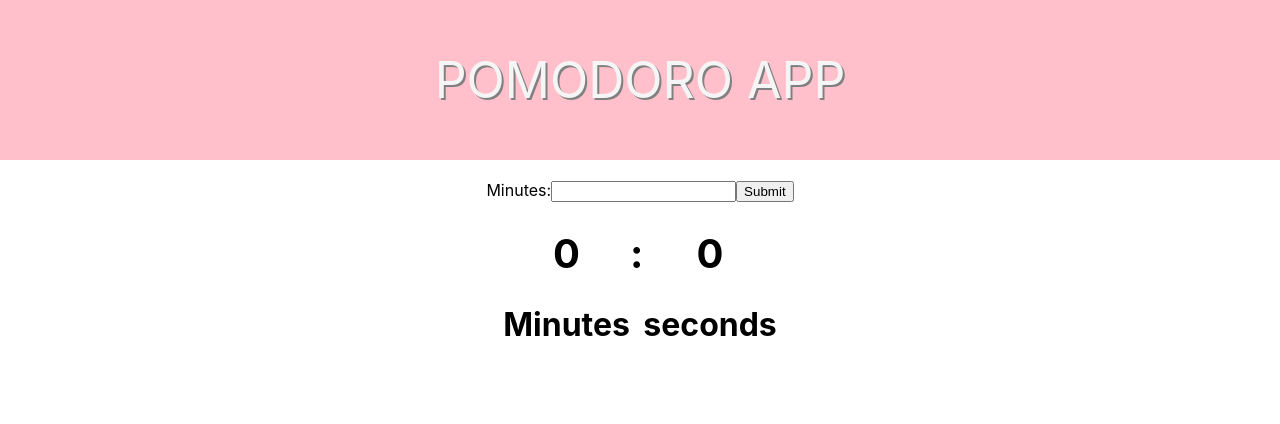
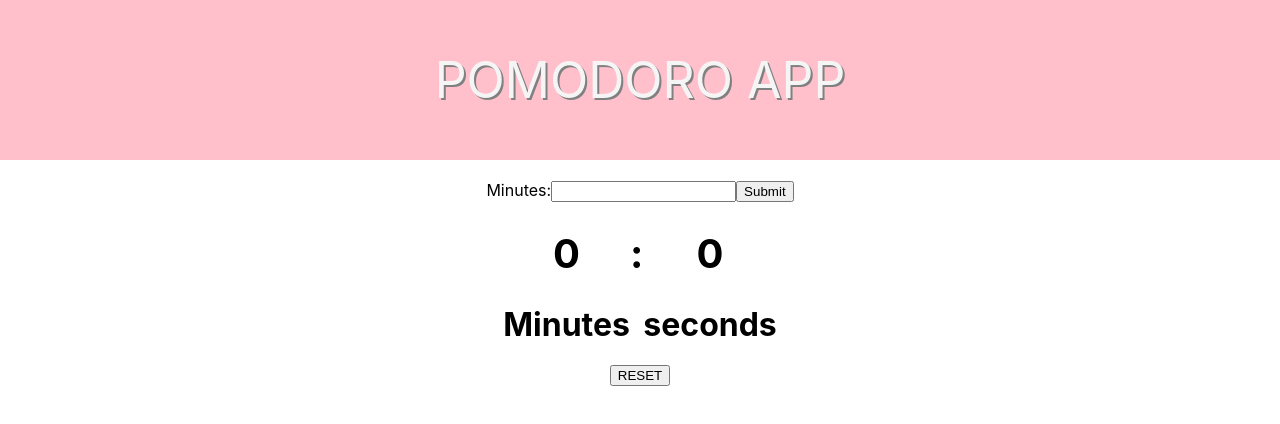
Before and after one commit to shafeenashaikh/React-Pomodoro-App, a React (Create React App) app: page / in a window 1280 px wide. Shown: the top 424 px of the page. Built offline with nearby package versions, Linux system fonts and the light colour scheme.

Commit message:
added reset button

```diff
--- a/src/components/Block.jsx
+++ b/src/components/Block.jsx
@@ -5,7 +5,7 @@ const Text = styled.h1`
     font-size: 40px;
 `
 
-const Block= ({param, number}) => {
+const Block= ({number,param}) => {
     return (
         <div align='center'>
             <Text>{number}</Text>
--- a/src/components/Finished.jsx
+++ b/src/components/Finished.jsx
@@ -2,7 +2,7 @@ import React from 'react'
 
 function Finished() {
     return (
-        <div>
+        <div align='center'>
             FINISHED
         </div>
     )
--- a/src/components/Form.jsx
+++ b/src/components/Form.jsx
@@ -16,17 +16,17 @@ function Form({setTimeLeft}) {
 
     const {register, handleSubmit, errors } = useForm();
 
-    const onsubmit = data => {
-        console.log(data);
+    const onSubmit = data => {
+        console.log(data.minutes);
         $('#pomodoro-form').trigger("reset");
-        setTimeLeft(data*60);
+        setTimeLeft(data.minutes*60);
     };
 
     return (
         <>
         <Container>
             <Text>Minutes:</Text>
-            <form noValidate onSubmit={handleSubmit(onsubmit)} id='pomodoro-form'>
+            <form noValidate onSubmit={handleSubmit(onSubmit)} id='pomodoro-form'>
                 <input
                     type='number'
                     name='minutes'
--- a/src/components/Timer.jsx
+++ b/src/components/Timer.jsx
@@ -1,4 +1,4 @@
-import React from 'react'
+import React,{ useEffect, useRef} from 'react'
 import Block from './Block';
 import styled from 'styled-components';
 
@@ -10,15 +10,36 @@ const Container = styled.div`
 const Text = styled.h1`
     font-size: 40px;
 `
+const Button = styled.button`
+    display:flex;
+    justify-content: center;
+
+`
+
 
 const Timer = ({timeLeft, setTimeLeft, isPaused, setIsPaused}) => {
     let minutes = Math.floor(timeLeft/60);
     let seconds = Math.floor(timeLeft-60*minutes);
 
+    let intervalRef = useRef();
+
+    // useEffect(() => {
+
+    //     const id = setInterval(()=>{
+    //         setTimeLeft(timeLeft-1)
+    //     }, 1000)
+    //     intervalRef.current=id;
+    //     return () => clearInterval(intervalRef.current);
+
+    // });
+
     return (
-        <Container>
-           <Block param="Minutes" number={minutes}/><Text>:</Text><Block param="seconds" number={seconds}/>
-        </Container>
+        <>
+            <Container>
+            <Block param="Minutes" number={minutes}/><Text>:</Text><Block param="seconds" number={seconds}/>
+            </Container>
+            <div align='center'><Button>RESET</Button></div>
+        </>
     )
 }
 
```
